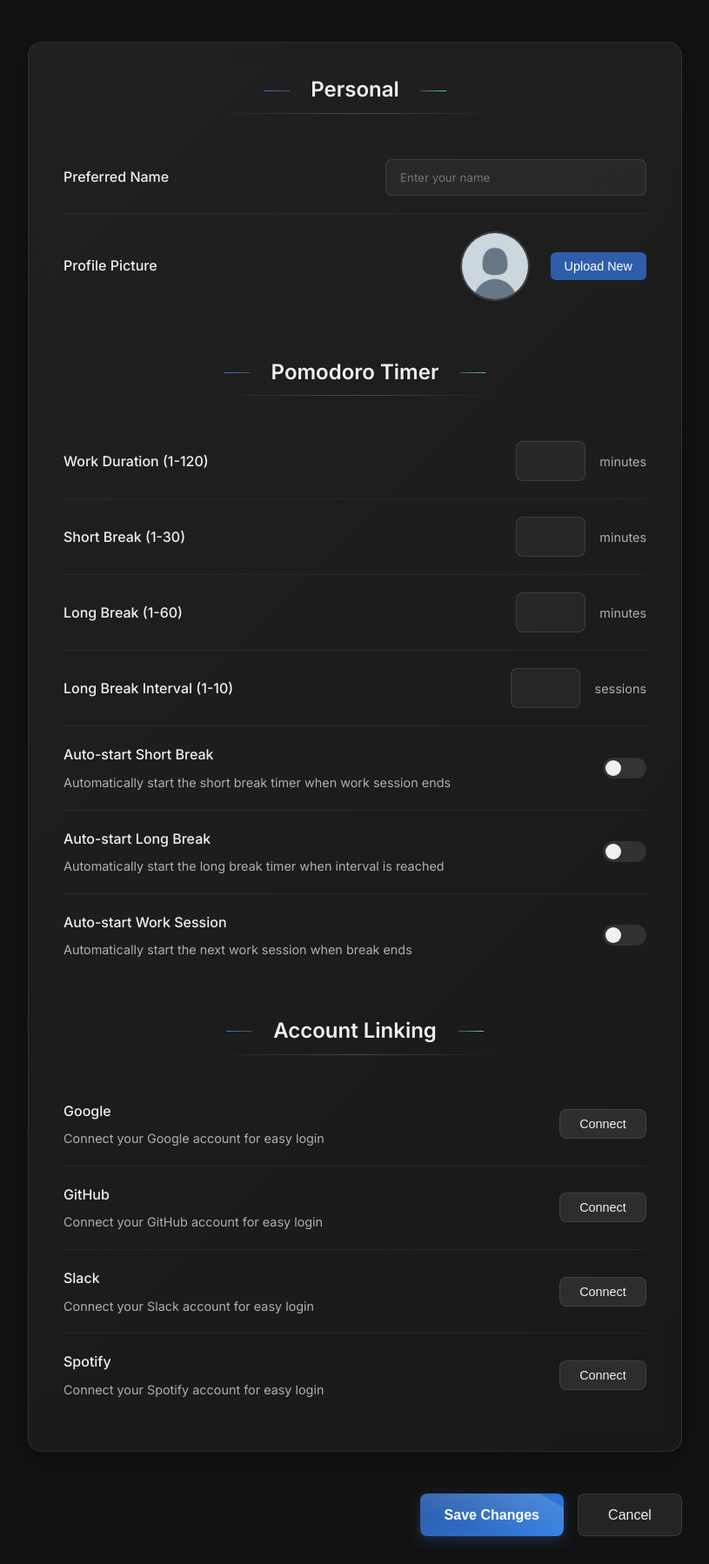
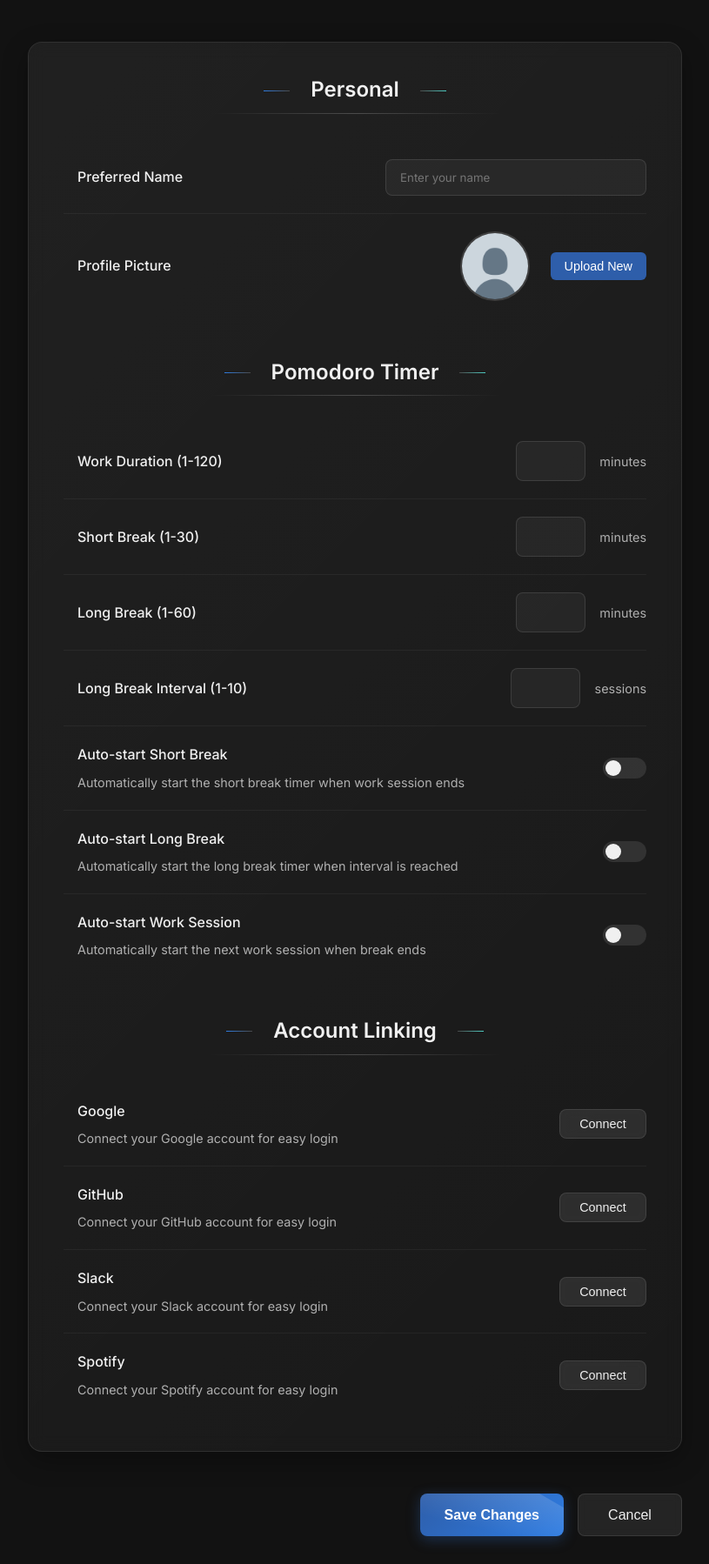
Before and after one commit to c2y5/FocusNest, a Flask app: template app/templates/settings.html in a window 1280 px wide. Shown: the part 191-1989 px from the top of the page at 87% size, without its empty margins (232-1047 px from the left). Run offline with Flask 3, Linux system fonts and the light colour scheme; the template is opened without the code that fills it, so the values that code supplies are empty; parts of the project's set-up code (start-up, migrations or seed data) failed here and were passed over.

Commit message:
css update

```diff
--- a/app/static/css/settingsPage.css
+++ b/app/static/css/settingsPage.css
@@ -164,6 +164,7 @@
 .setting-label {
   font-weight: 500;
   margin-right: 1rem;
+  margin-left: 1rem;
   flex: 1;
   color: var(--text-light);
 }
@@ -173,6 +174,7 @@
   font-size: 0.9rem;
   margin-top: 0.5rem;
   line-height: 1.5;
+  margin-left: 1rem;
 }
 
 .setting-input {
```
